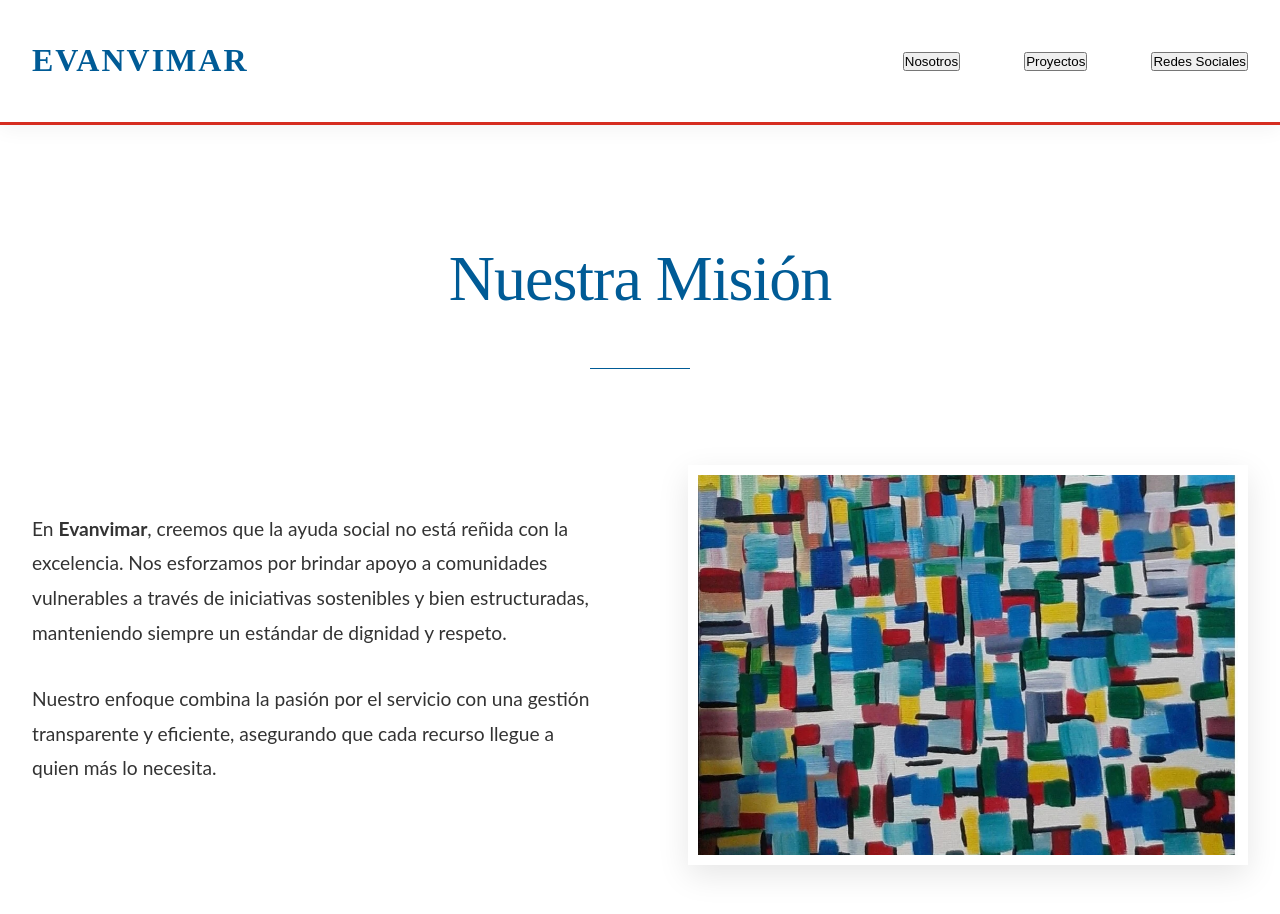
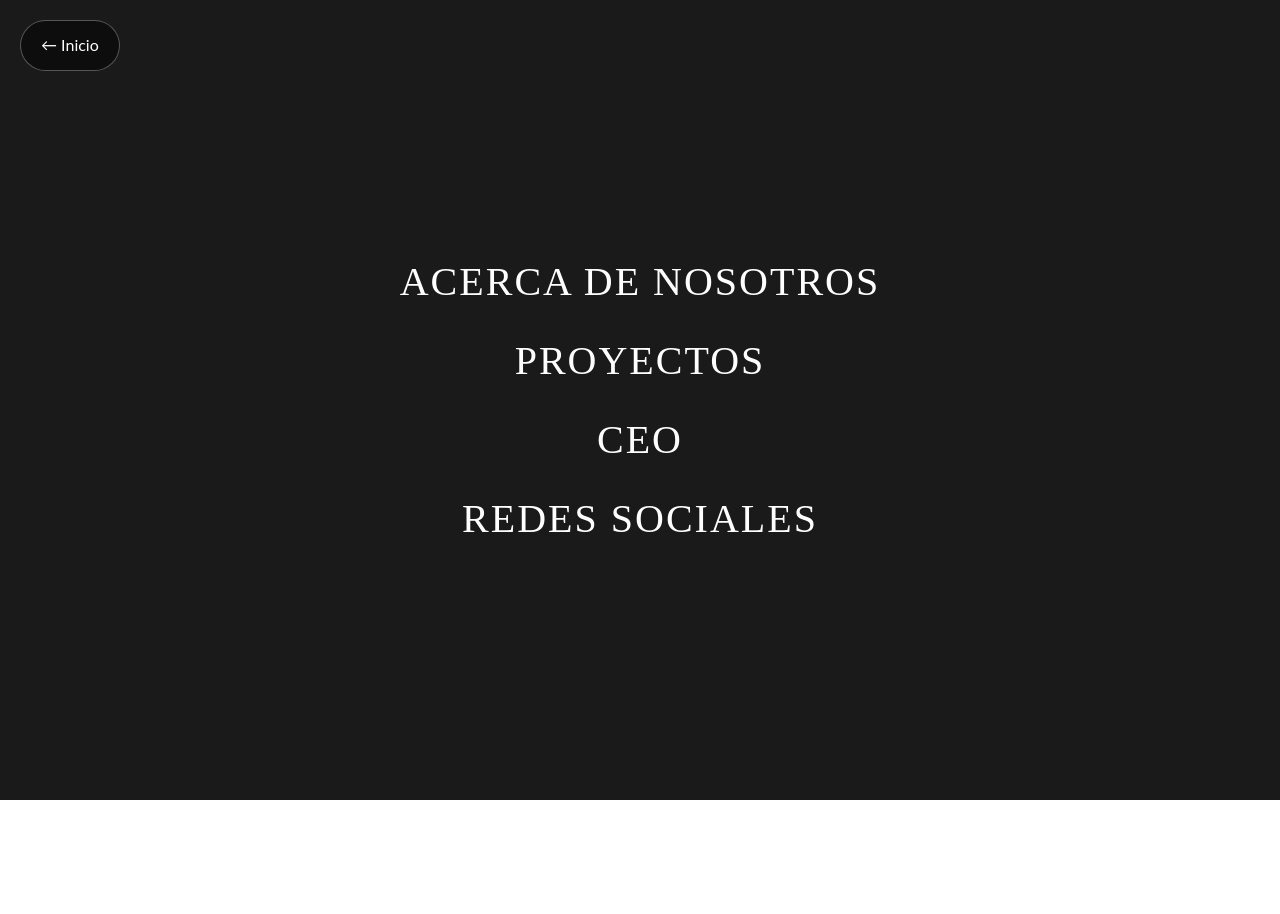
Before and after one commit to jaimerivascarvajal/evanvimar, a React (Vite) app: page / in a window 1280 px wide. Both pictures are taken after a click on the button "DESCUBRE MÁS". Shown: the top 914 px of the page. After the commit the page ends 800 px from the top, so only its background shows below. Built offline with nearby package versions, Linux system fonts and the light colour scheme.

Commit message:
Redesign navigation, add Menu and CEO section

```diff
--- a/src/App.jsx
+++ b/src/App.jsx
@@ -1,40 +1,54 @@
 import React, { useState } from 'react';
 import './index.css';
+import ceoImage from './assets/ceo.png';
 
 function App() {
   const [activeSection, setActiveSection] = useState('home');
 
+  // Helper to go back to menu or home
+  const goBack = () => {
+    if (activeSection === 'home') return;
+    if (activeSection === 'menu') setActiveSection('home');
+    else setActiveSection('menu');
+  };
+
   return (
     <div className="app">
-      {/* Header */}
-      <header className="header">
-        <div className="container header-content">
-          <div className="logo" onClick={() => setActiveSection('home')} style={{ cursor: 'pointer' }}>EVANVIMAR</div>
-          <nav className="nav">
-            <ul>
-              <li><button onClick={() => setActiveSection('about')} className={activeSection === 'about' ? 'active' : ''}>Nosotros</button></li>
-              <li><button onClick={() => setActiveSection('projects')} className={activeSection === 'projects' ? 'active' : ''}>Proyectos</button></li>
-              <li><button onClick={() => setActiveSection('contact')} className={activeSection === 'contact' ? 'active' : ''}>Redes Sociales</button></li>
-            </ul>
-          </nav>
+      {/* Back Button (visible unless on Home) */}
+      {activeSection !== 'home' && (
+        <div className="back-btn" onClick={goBack}>
+          {activeSection === 'menu' ? '← Inicio' : '← Menú'}
         </div>
-      </header>
+      )}
 
-      {/* Hero Section */}
+      {/* Home Section (Landing) */}
       {activeSection === 'home' && (
         <section id="home" className="hero">
           <div className="hero-overlay"></div>
           <div className="container hero-content">
+            <div className="logo" style={{ marginBottom: '2rem', fontSize: '2rem', fontWeight: 'bold' }}>EVANVIMAR</div>
             <h1>LIDERANDO CON EL EJEMPLO</h1>
             <p>Un proyecto social dedicado a crear impacto positivo con conciencia y compromiso.</p>
-            <button onClick={() => setActiveSection('about')} className="btn">Descubre Más</button>
+            <button onClick={() => setActiveSection('menu')} className="btn">Descubre Más</button>
           </div>
         </section>
       )}
 
+      {/* Menu Section */}
+      {activeSection === 'menu' && (
+        <div className="menu-section">
+          <div className="menu-items">
+            <button className="menu-btn" onClick={() => setActiveSection('about')}>Acerca de Nosotros</button>
+            <button className="menu-btn" onClick={() => setActiveSection('projects')}>Proyectos</button>
+            <button className="menu-btn" onClick={() => setActiveSection('ceo')}>CEO</button>
+            <button className="menu-btn" onClick={() => setActiveSection('contact')}>Redes Sociales</button>
+          </div>
+        </div>
+      )}
+
       {/* About Section */}
       {activeSection === 'about' && (
-        <section id="about" className="about">
+        <section id="about" className="about" style={{ paddingTop: '80px' }}>
           <div className="container">
             <h2 className="section-title">Nuestra Misión</h2>
             <div className="about-grid">
@@ -50,7 +64,6 @@ function App() {
                 </p>
               </div>
               <div className="about-image">
-                {/* Placeholder for an image */}
                 <div className="image-placeholder"></div>
               </div>
             </div>
@@ -60,7 +73,7 @@ function App() {
 
       {/* Projects Section */}
       {activeSection === 'projects' && (
-        <section id="projects" className="projects">
+        <section id="projects" className="projects" style={{ paddingTop: '80px' }}>
           <div className="container">
             <h2 className="section-title">Nuestros Proyectos</h2>
             <p style={{ textAlign: 'center' }}>Próximamente más información sobre nuestros proyectos.</p>
@@ -68,9 +81,52 @@ function App() {
         </section>
       )}
 
-      {/* Redes Sociales Section (formerly Footer/Contact) */}
+      {/* CEO Section */}
+      {activeSection === 'ceo' && (
+        <section className="ceo-section">
+          <div className="ceo-container">
+            <div className="ceo-image-container">
+              <img src={ceoImage} alt="Jaime Rivas Carvajal" className="ceo-image" />
+            </div>
+            <div className="ceo-content">
+              <h2>Jaime Rivas Carvajal</h2>
+              <p>
+                Jaime Rivas Carvajal es un joven nicaragüense, escritor, poeta, dibujante, mentor y fundador de iniciativas culturales enfocadas en la creatividad y el desarrollo juvenil.
+              </p>
+
+              <h3>Biografía y Trayectoria</h3>
+              <p>
+                Nació en Managua, Nicaragua, el 15 de mayo de 2008. Desde muy temprana edad ha mostrado un interés profundo por la cultura, la poesía y la formación intelectual, participando activamente en proyectos que fomentan la creatividad y el desarrollo personal de otros jóvenes.
+              </p>
+
+              <h3>Actividad Literaria y Cultural</h3>
+              <p>
+                Es fundador y Coordinador General del Movimiento Poético “Espejos del Tiempo”, una iniciativa cultural que brinda un espacio para la expresión poética juvenil y la introspección creativa. Ha publicado textos y artículos en medios como Revista Montaje y Cultura Libre, abordando temas de literatura, salud mental, formación personal y social.
+              </p>
+              <p>
+                Además, es creador del proyecto <strong>EVANVIMAR</strong>, un espacio social con diversas secciones destinado a desarrollar talentos, habilidades y capacidades en jóvenes, en honor a sus abuelos.
+              </p>
+
+              <h3>Obra y Reflexión Personal</h3>
+              <p>
+                Rivas Carvajal combina su creatividad literaria con otras expresiones artísticas como ilustraciones y reflexiones sobre psicología y desarrollo humano. En sus poemas, aborda emociones complejas, experiencias humanas y la búsqueda de significado en la vida, mezclando introspección y crítica social.
+              </p>
+              <p>
+                También comparte su visión sobre la importancia de la formación frente a la fama efímera, promoviendo siempre el crecimiento intelectual y personal como pilares para la vida y el éxito sostenido.
+              </p>
+
+              <h3>Futuro Profesional</h3>
+              <p>
+                Aspirando a una carrera profesional amplia, Jaime proyecta desarrollarse como administrador de empresas, psicólogo y diplomático, y planea impulsar programas de impacto social como FAMENDS.
+              </p>
+            </div>
+          </div>
+        </section>
+      )}
+
+      {/* Redes Sociales Section */}
       {activeSection === 'contact' && (
-        <footer id="contact" className="footer" style={{ height: 'calc(100vh - 80px)', display: 'flex', flexDirection: 'column', justifyContent: 'center' }}>
+        <footer id="contact" className="footer" style={{ height: '100vh', display: 'flex', flexDirection: 'column', justifyContent: 'center' }}>
           <div className="container footer-content">
             <div className="footer-logo">EVANVIMAR</div>
             <div className="footer-links">
--- a/src/index.css
+++ b/src/index.css
@@ -206,6 +206,140 @@ section {
   /* Artistic border */
 }
 
+/* Menu Section */
+.menu-section {
+  position: fixed;
+  top: 0;
+  left: 0;
+  width: 100%;
+  height: 100vh;
+  background-color: #1a1a1a;
+  display: flex;
+  justify-content: center;
+  align-items: center;
+  z-index: 100;
+  color: #fff;
+}
+
+.menu-items {
+  display: flex;
+  flex-direction: column;
+  gap: 2rem;
+  text-align: center;
+}
+
+.menu-btn {
+  background: none;
+  border: none;
+  color: #fff;
+  font-size: 2.5rem;
+  font-family: 'Playfair Display', serif;
+  /* Elegant font */
+  cursor: pointer;
+  transition: transform 0.3s ease, color 0.3s ease;
+  text-transform: uppercase;
+  letter-spacing: 2px;
+}
+
+.menu-btn:hover {
+  transform: scale(1.1);
+  color: #d4af37;
+  /* Gold accent */
+}
+
+/* CEO Section */
+.ceo-section {
+  padding: 4rem 2rem;
+  background-color: #f9f9f9;
+  color: #333;
+  min-height: 100vh;
+}
+
+.ceo-container {
+  max-width: 1000px;
+  margin: 0 auto;
+  display: flex;
+  flex-direction: column;
+  gap: 3rem;
+  align-items: center;
+}
+
+.ceo-image-container {
+  width: 300px;
+  height: 300px;
+  border-radius: 50%;
+  overflow: hidden;
+  box-shadow: 0 10px 30px rgba(0, 0, 0, 0.2);
+  border: 4px solid #d4af37;
+}
+
+.ceo-image {
+  width: 100%;
+  height: 100%;
+  object-fit: cover;
+}
+
+.ceo-content {
+  text-align: left;
+}
+
+.ceo-content h2 {
+  font-family: 'Playfair Display', serif;
+  font-size: 2.5rem;
+  margin-bottom: 1rem;
+  color: #1a1a1a;
+  text-align: center;
+}
+
+.ceo-content h3 {
+  font-family: 'Playfair Display', serif;
+  font-size: 1.5rem;
+  margin-top: 1.5rem;
+  margin-bottom: 0.5rem;
+  color: #d4af37;
+}
+
+.ceo-content p {
+  line-height: 1.8;
+  margin-bottom: 1rem;
+  font-size: 1.1rem;
+}
+
+@media (min-width: 768px) {
+  .ceo-container {
+    flex-direction: row;
+    align-items: flex-start;
+  }
+
+  .ceo-content {
+    flex: 1;
+  }
+
+  .ceo-content h2 {
+    text-align: left;
+  }
+}
+
+/* Back Button */
+.back-btn {
+  position: fixed;
+  top: 20px;
+  left: 20px;
+  background: rgba(0, 0, 0, 0.5);
+  color: white;
+  padding: 10px 20px;
+  border-radius: 30px;
+  text-decoration: none;
+  z-index: 1000;
+  cursor: pointer;
+  border: 1px solid rgba(255, 255, 255, 0.3);
+  transition: background 0.3s;
+}
+
+.back-btn:hover {
+  background: rgba(0, 0, 0, 0.8);
+}
+
 .hero h1 {
   font-size: 4.5rem;
   color: var(--color-primary);
```
Also changed, not shown: src/assets/ceo.png (added).
